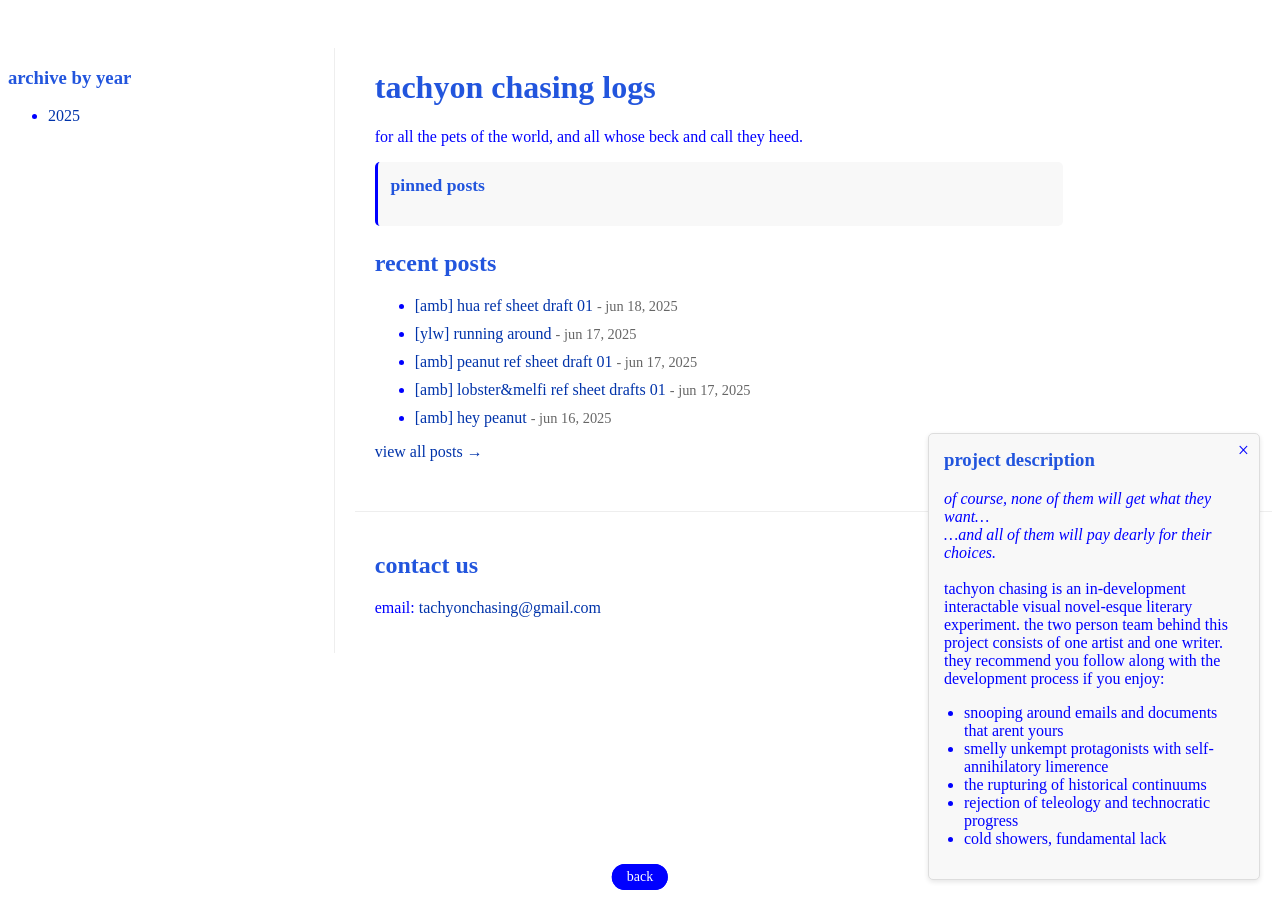
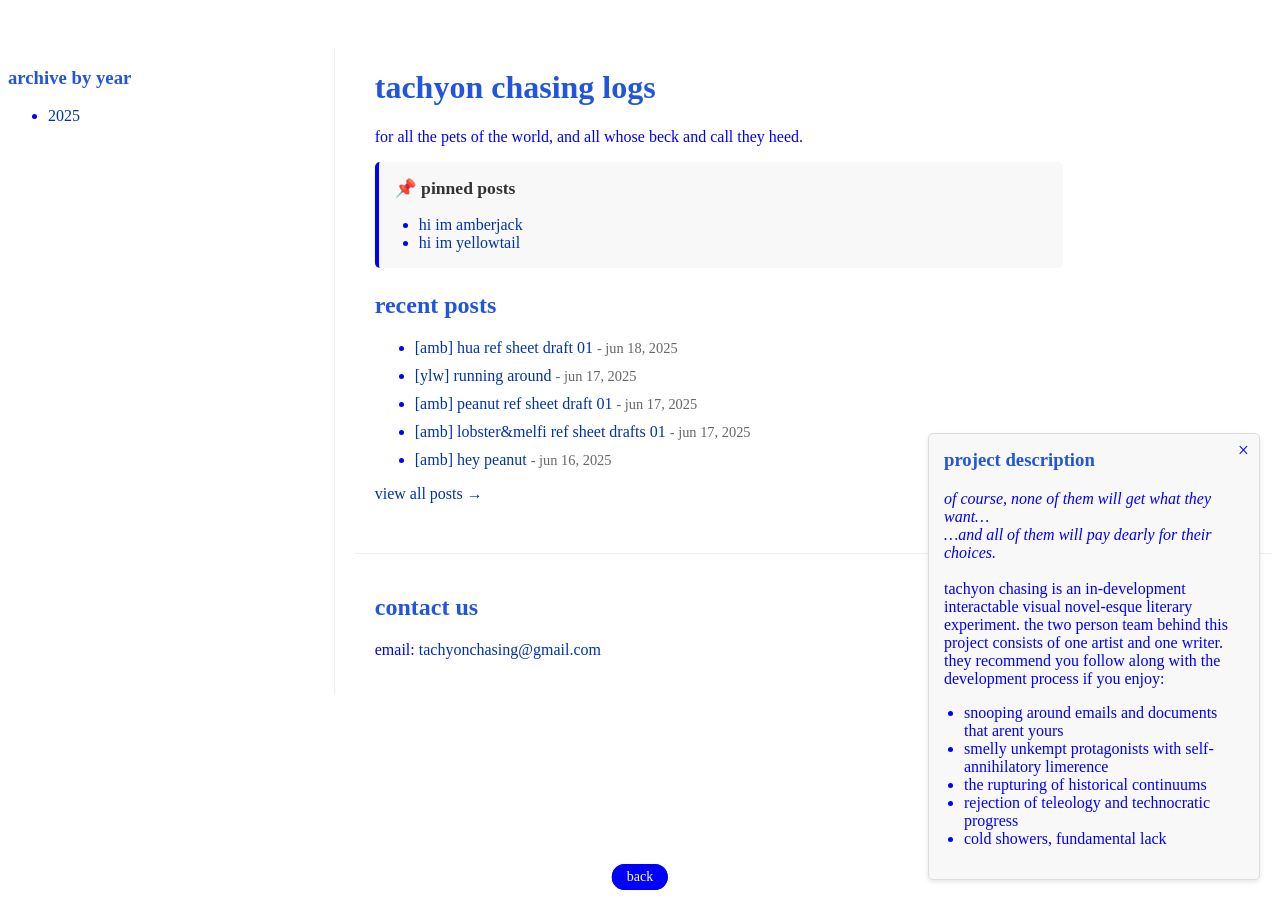
Before and after one commit to catgoesmiao/catgoesmiao.github.io, a Jekyll site: the page built from index.html, in a window 1280 px wide and 900 px high. Built offline with Jekyll 4.4.1, drawn with Linux system fonts in a browser that asks for light colours.

Commit message:
Update index.html

```diff
--- a/index.html
+++ b/index.html
@@ -8,32 +8,50 @@ title: just landed
   <p>for all the pets of the world, and all whose beck and call they heed.</p>
 
   <div class="pinned-posts">
-    <h3>pinned posts</h3>
+    <h3>📌 pinned posts</h3>
+    {% if site.pinned_posts %}
       <ul>
-      {% for post_url in site.pinned_posts %}
-        {% assign pinned_post = site.posts | where: "url", post_url | first %}
+        {% for post_path in site.pinned_posts %}
+          {% assign post_slug = post_path | remove_first: '/' | split: '/' | last %}
+          {% assign pinned_post = site.posts | where_exp: "post", "post.url contains post_slug" | first %}
+
           {% if pinned_post %}
             <li><a href="{{ pinned_post.url }}">{{ pinned_post.title }}</a></li>
+          {% else %}
+            <li class="debug" style="color: #ff0000; font-family: monospace;">
+              Not found: {{ post_path }} (Looking for: '{{ post_slug }}')
+            </li>
           {% endif %}
         {% endfor %}
       </ul>
+    {% else %}
+      <p style="color: #666;">No pinned posts configured. Add to _config.yml:</p>
+      <pre style="background: #f0f0f0; padding: 10px;">
+pinned_posts:
+  - /2025/06/16/hi-im-amberjack/
+  - /2025/06/16/hi-im-yellowtail/</pre>
+    {% endif %}
   </div>
 
   <style>
     .pinned-posts {
       margin-bottom: 1.5rem;
-      padding: 0.8rem;
+      padding: 1rem;
       background: #f8f8f8;
       border-radius: 5px;
-      border-left: 3px solid #0000ff;
+      border-left: 4px solid #0000ff;
     }
     .pinned-posts h3 {
       margin-top: 0;
       font-size: 1.1em;
+      color: #333;
     }
     .pinned-posts ul {
-      padding-left: 1.2rem;
-      margin-bottom: 0;
+      padding-left: 1.5rem;
+      margin: 0.5rem 0 0 0;
+    }
+    .debug {
+      font-size: 0.9em;
     }
   </style>
 
```
Lines whose indentation alone changed are shown as unchanged.
